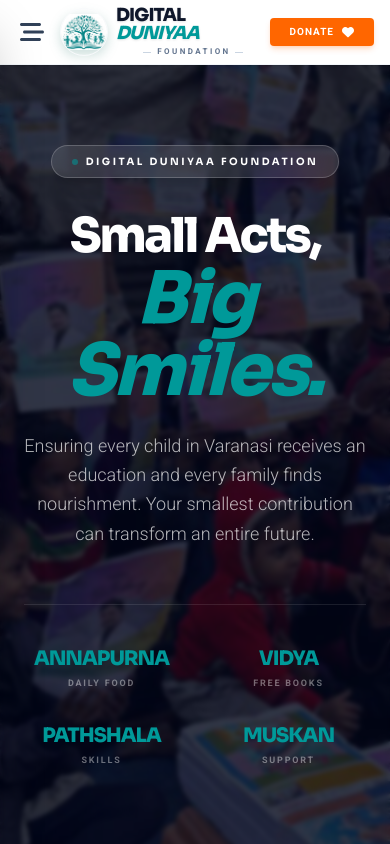
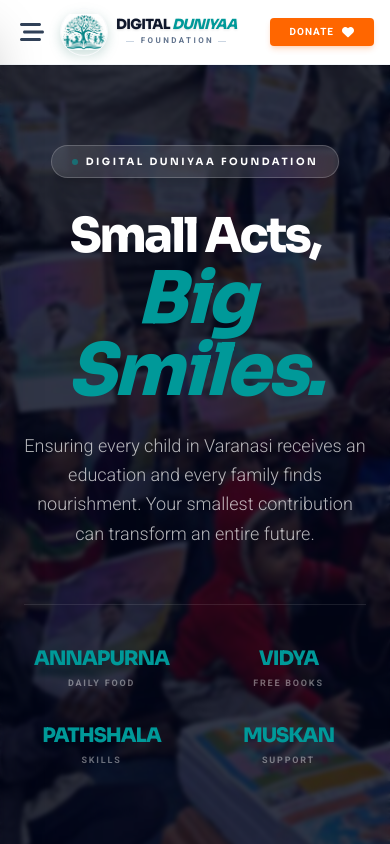
Before and after one commit to lalitpanwar/ngosite, a Next.js app: page / in a window 390 px wide. Shown: the top 844 px of the page. Built offline with nearby package versions, Linux system fonts and the light colour scheme.

Commit message:
text logo size change on mobile

```diff
--- a/src/components/layout/Header.jsx
+++ b/src/components/layout/Header.jsx
@@ -47,7 +47,7 @@
 
     {/* Brand Text */}
 <div className="flex flex-col justify-center">
-  <h2 className="text-lg md:text-xl font-heading font-black tracking-tighter text-slate-900 uppercase leading-none drop-shadow-[0_1px_1px_rgba(0,0,0,0.1)]">
+  <h2 className="text-sm md:text-xl font-heading font-black tracking-tighter text-slate-900 uppercase leading-none drop-shadow-[0_1px_1px_rgba(0,0,0,0.1)]">
     DIGITAL <span className="text-primary italic">DUNIYAA</span>
   </h2>
 
```
